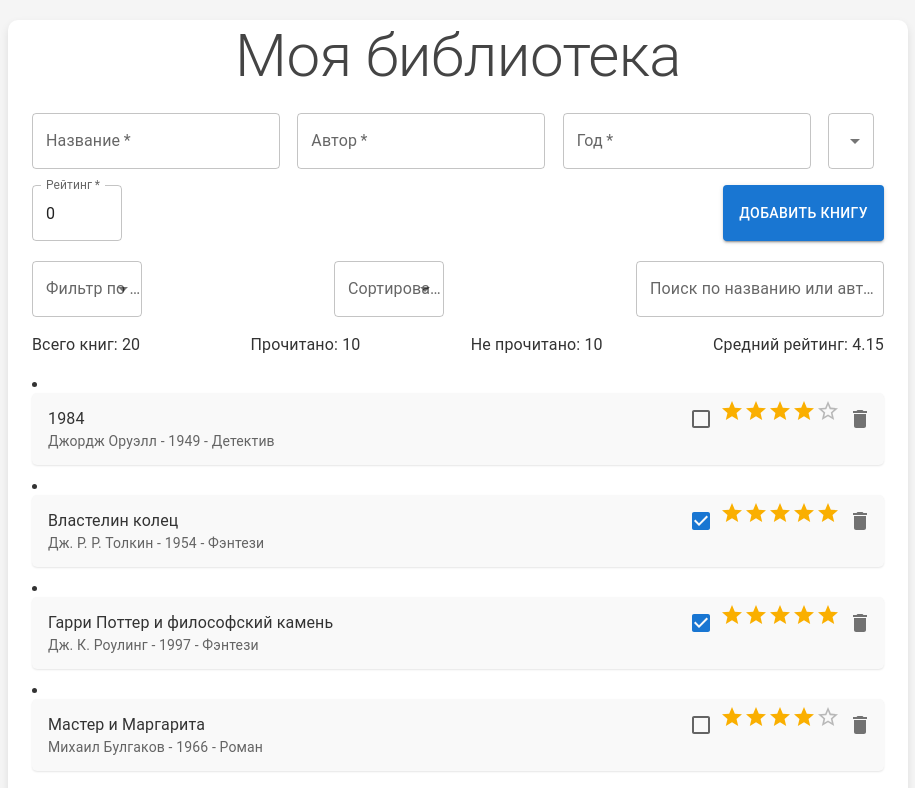
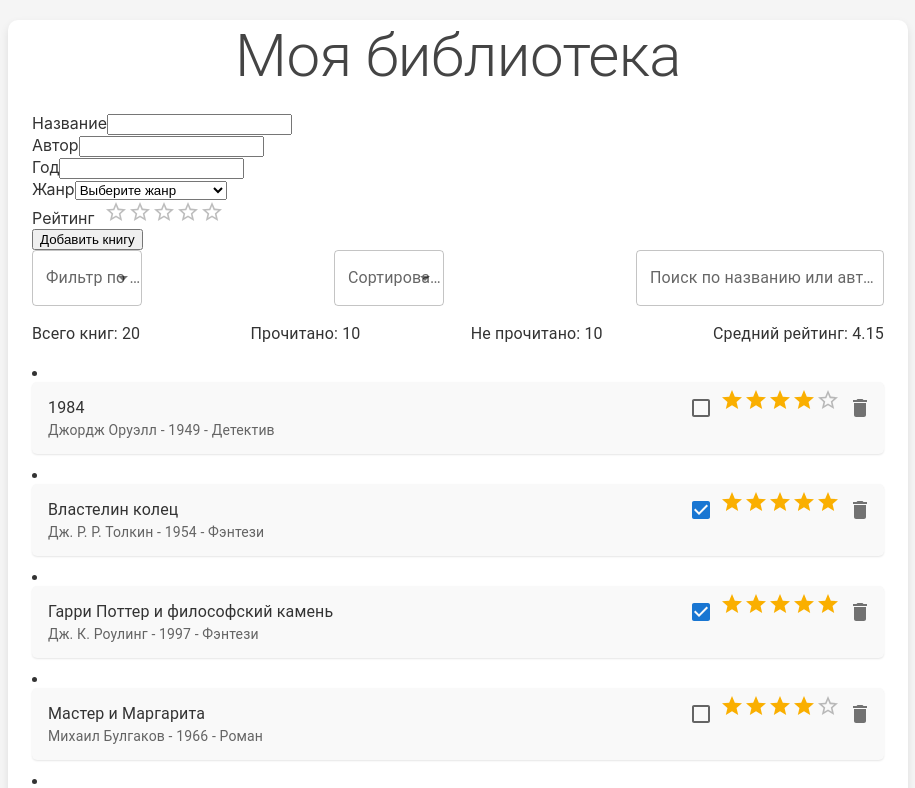
Before and after one commit to danilaAfanasev/grdn_js, a React (Vite) app: page / in a window 1280 px wide. Shown: the top 788 px of the page, without its empty margins (182-1097 px from the left). Built offline with nearby package versions, Linux system fonts and the light colour scheme.

Commit message:
Сделан один useState

```diff
--- a/src/components/BookForm.jsx
+++ b/src/components/BookForm.jsx
@@ -1,88 +1,93 @@
 import React, { useState } from 'react';
 import { useDispatch } from 'react-redux';
 import { addBook } from '../redux/bookSlice';
-import { TextField, Button, Box, MenuItem, Select } from '@mui/material';
+import Rating from '@mui/material/Rating';
 
-const BookForm = () => {
-  const [title, setTitle] = useState('');
-  const [author, setAuthor] = useState('');
-  const [year, setYear] = useState('');
-  const [genre, setGenre] = useState('');
-  const [rating, setRating] = useState(0);
+const genreOptions = [
+  'Фантастика', 'Детектив', 'Роман', 'Научная фантастика', 'Исторический роман',
+  'Фэнтези', 'Приключения', 'Триллер', 'Мистика', 'Хоррор'
+];
+
+const BookForm = ({ onClose }) => {
+  const [formData, setFormData] = useState({
+    title: '',
+    author: '',
+    year: '',
+    genre: '',
+    rating: 0,
+  });
   const dispatch = useDispatch();
+
+  const handleChange = (e) => {
+    const { name, value } = e.target;
+    setFormData({
+      ...formData,
+      [name]: value,
+    });
+  };
+
+  const handleRatingChange = (event, newValue) => {
+    setFormData({
+      ...formData,
+      rating: newValue,
+    });
+  };
 
   const handleSubmit = (e) => {
     e.preventDefault();
-    if (title && author && year && genre && rating) {
+    if (formData.title && formData.author && formData.year && formData.genre && formData.rating) {
       const newBook = {
         id: Date.now(),
-        title,
-        author,
-        year,
-        genre,
-        rating,
+        ...formData,
         read: false,
       };
       dispatch(addBook(newBook));
-      setTitle('');
-      setAuthor('');
-      setYear('');
-      setGenre('');
-      setRating(0);
+      setFormData({
+        title: '',
+        author: '',
+        year: '',
+        genre: '',
+        rating: 0,
+      });
+      onClose();
     } else {
       alert('Пожалуйста, заполните все поля');
     }
   };
 
   return (
-    <Box component="form" onSubmit={handleSubmit} sx={{ display: 'flex', gap: 2, flexWrap: 'wrap' }}>
-      <TextField
-        label="Название"
-        value={title}
-        onChange={(e) => setTitle(e.target.value)}
-        required
-      />
-      <TextField
-        label="Автор"
-        value={author}
-        onChange={(e) => setAuthor(e.target.value)}
-        required
-      />
-      <TextField
-        label="Год"
-        value={year}
-        onChange={(e) => setYear(e.target.value)}
-        required
-      />
-      <Select
-        label="Жанр"
-        value={genre}
-        onChange={(e) => setGenre(e.target.value)}
-        required
-      >
-        <MenuItem value="Фантастика">Фантастика</MenuItem>
-        <MenuItem value="Детектив">Детектив</MenuItem>
-        <MenuItem value="Роман">Роман</MenuItem>
-        <MenuItem value="Научная фантастика">Научная фантастика</MenuItem>
-        <MenuItem value="Исторический роман">Исторический роман</MenuItem>
-        <MenuItem value="Фэнтези">Фэнтези</MenuItem>
-        <MenuItem value="Приключения">Приключения</MenuItem>
-        <MenuItem value="Триллер">Триллер</MenuItem>
-        <MenuItem value="Мистика">Мистика</MenuItem>
-        <MenuItem value="Хоррор">Хоррор</MenuItem>
-      </Select>
-      <TextField
-        label="Рейтинг"
-        type="number"
-        value={rating}
-        onChange={(e) => setRating(e.target.value)}
-        inputProps={{ min: 1, max: 5 }}
-        required
-      />
-      <Button type="submit" variant="contained" color="primary">
-        Добавить книгу
-      </Button>
-    </Box>
+    <form className="modal-form" onSubmit={handleSubmit}>
+      <div>
+        <label>Название</label>
+        <input type="text" name="title" value={formData.title} onChange={handleChange} required />
+      </div>
+      <div>
+        <label>Автор</label>
+        <input type="text" name="author" value={formData.author} onChange={handleChange} required />
+      </div>
+      <div>
+        <label>Год</label>
+        <input type="number" name="year" value={formData.year} onChange={handleChange} required />
+      </div>
+      <div>
+        <label>Жанр</label>
+        <select name="genre" value={formData.genre} onChange={handleChange} required>
+          <option value="">Выберите жанр</option>
+          {genreOptions.map((genre, i) => (
+            <option key={i} value={genre}>{genre}</option>
+          ))}
+        </select>
+      </div>
+      <div className="rating-label">
+        <label>Рейтинг</label>
+        <Rating
+          name="simple-controlled"
+          value={formData.rating}
+          onChange={handleRatingChange}
+        />
+      </div>
+      <button type="submit">Добавить книгу</button>
+    </form>
   );
 };
 
```
